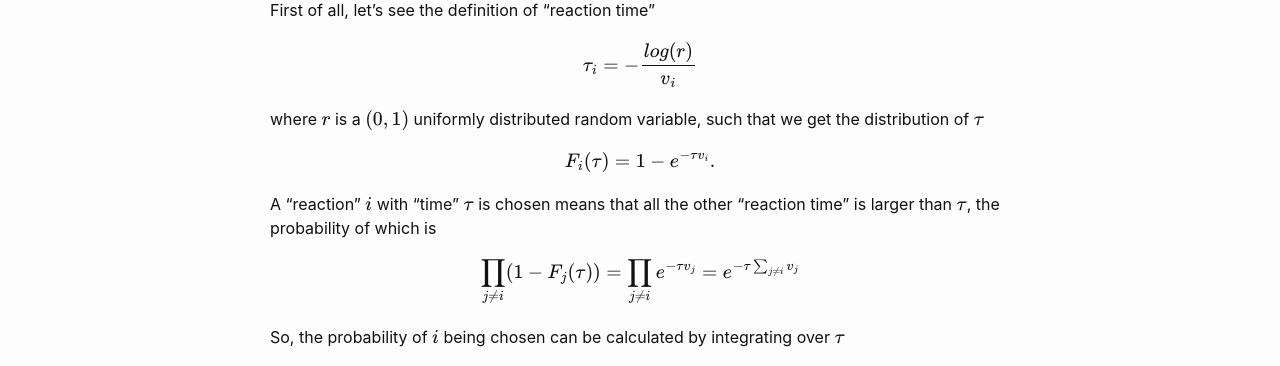
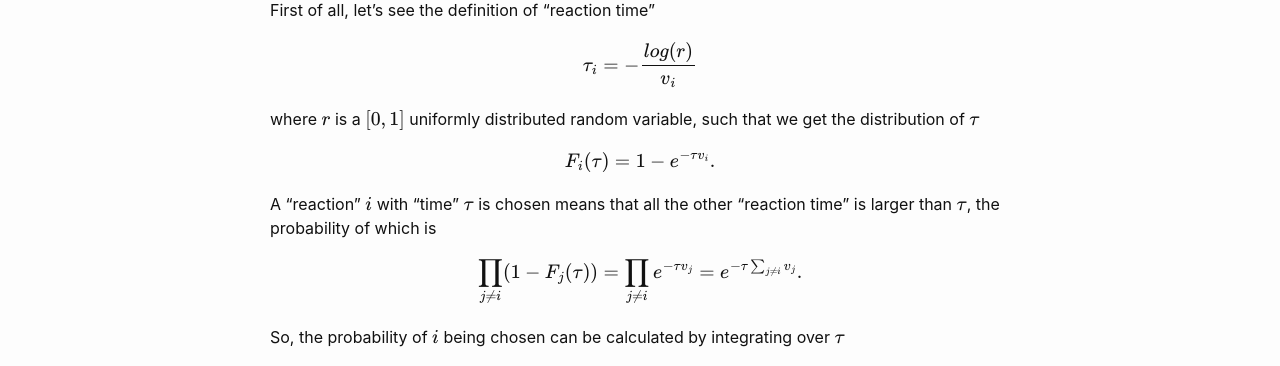
Before and after one commit to wangl-cc/wangl-cc.github.io, a Jekyll site: the page built from _posts/2019-1-7-Proving-for-Weinis-simplification.md, in a window 1280 px wide. Shown: the part 484-850 px from the top of the page. Built offline with Jekyll 4.4.1, drawn with Linux system fonts in a browser that asks for light colours; formulas are drawn with MathJax 3.

Commit message:
Correct a mistake.

```diff
--- a/_posts/2019-1-7-Proving-for-Weinis-simplification.md
+++ b/_posts/2019-1-7-Proving-for-Weinis-simplification.md
@@ -20,7 +20,7 @@ $$
 \tau_i = -\frac{log(r)}{v_i}
 $$
 
-where $r$ is a $(0,1)$ uniformly distributed random variable, such that we get the distribution of $\tau$
+where $r$ is a $[0,1]$ uniformly distributed random variable, such that we get the distribution of $\tau$
 
 $$
 F_i(\tau) = 1 - e^{-\tau v_i}.
@@ -28,7 +28,7 @@ $$
 
 A "reaction" $i$  with "time" $\tau$ is chosen means that all the other "reaction time" is larger than $\tau$, the probability of which is
 
-$$\prod_{j \neq i}(1-F_j(\tau))=\prod_{j \neq i} e^{-\tau v_j} = e^{-\tau \sum_{j \neq i} v_j}$$
+$$\prod_{j \neq i}(1-F_j(\tau))=\prod_{j \neq i} e^{-\tau v_j} = e^{-\tau \sum_{j \neq i} v_j}.$$
 
 So, the probability of $i$ being chosen can be calculated by integrating over $\tau$
 
```
